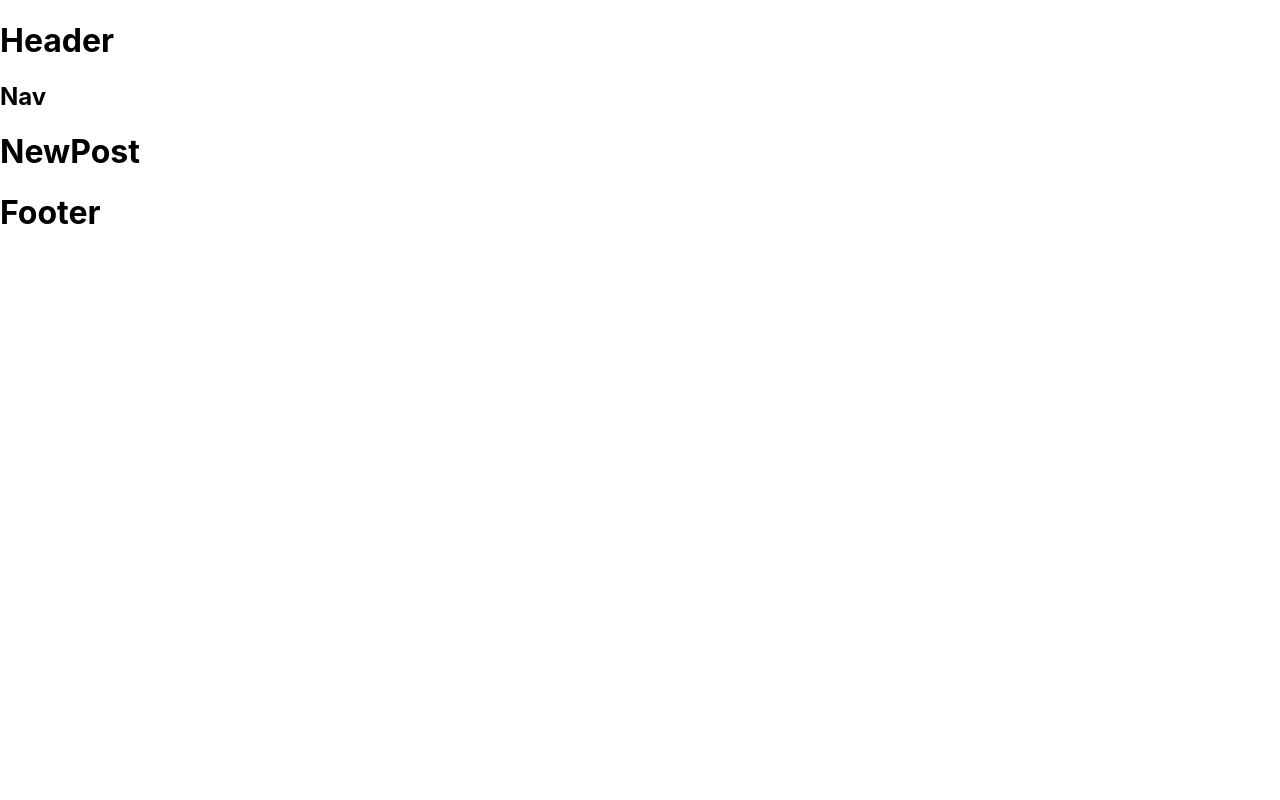
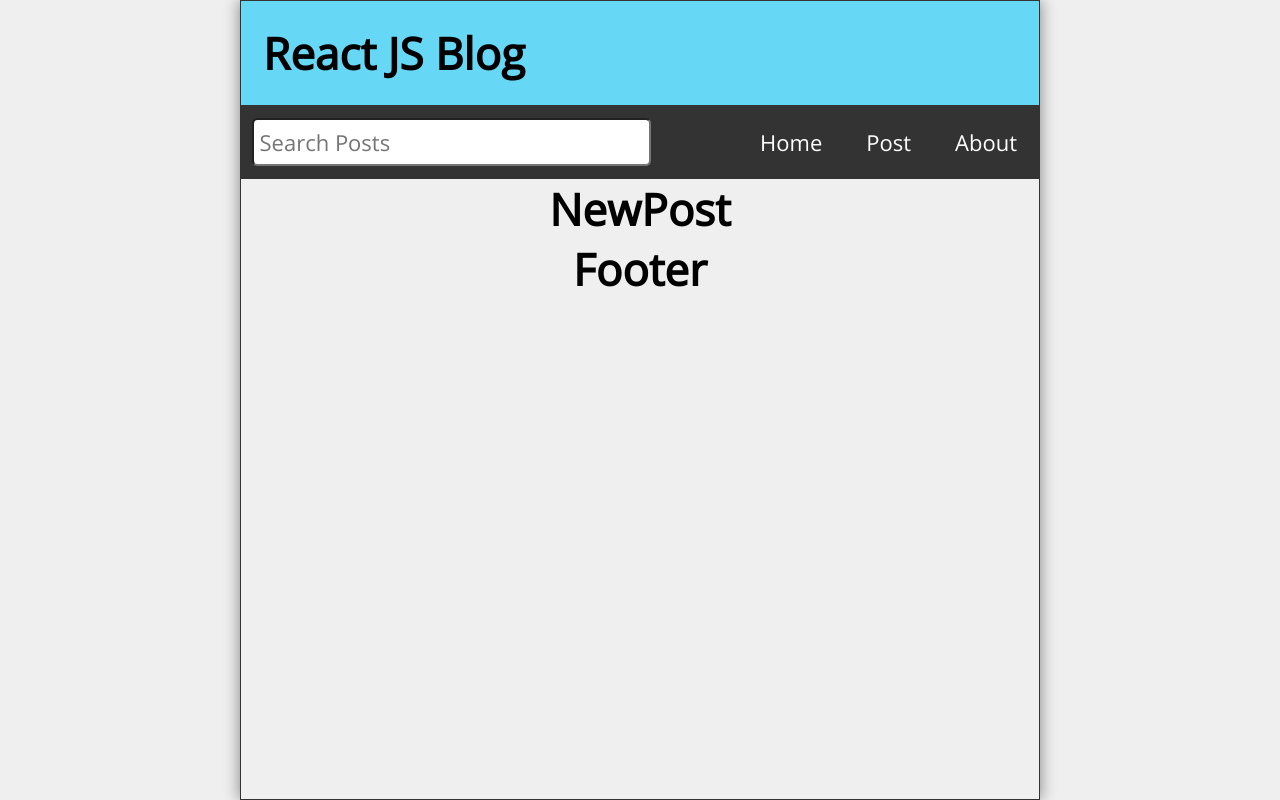
Before and after one commit to lavitzwind/react-router-blog, a React (Create React App) app: page /post in a window 1280 px wide. Built offline with nearby package versions, Linux system fonts and the light colour scheme.

Commit message:
nav component and search state

```diff
--- a/src/App.js
+++ b/src/App.js
@@ -10,9 +10,11 @@
 import { useState, useEffect } from "react";
 
 function App() {
+	const [search, setSearch] = useState([]);
+
 	return (
 		<div className="App">
-			<Header />
+			<Header title="React JS Blog" />
 			<Nav />
 			<Switch>
 				<Route exact path="/">
--- a/src/Header.js
+++ b/src/Header.js
@@ -1,7 +1,7 @@
-const Header = () => {
+const Header = ({ title }) => {
 	return (
-		<header>
-			<h1>Header</h1>
+		<header className="Header">
+			<h1>{title}</h1>
 		</header>
 	);
 };
--- a/src/Nav.js
+++ b/src/Nav.js
@@ -1,7 +1,29 @@
-const Nav = () => {
+import { Link } from "react-router-dom";
+
+const Nav = ({ search, setSearch }) => {
 	return (
-		<nav>
-			<h1>Nav</h1>
+		<nav className="Nav">
+			<form className="searchForm" onSubmit={(e) => e.preventDefault()}>
+				<label htmlFor="search">Search Posts</label>
+				<input
+					id="search"
+					type="text"
+					placeholder="Search Posts"
+					value={search}
+					onChange={(e) => setSearch(e.target.value)}
+				/>
+			</form>
+			<ul>
+				<li>
+					<Link to="/">Home</Link>
+				</li>
+				<li>
+					<Link to="/post">Post</Link>
+				</li>
+				<li>
+					<Link to="/about">About</Link>
+				</li>
+			</ul>
 		</nav>
 	);
 };
--- a/src/index.css
+++ b/src/index.css
@@ -1,13 +1,276 @@
-body {
-  margin: 0;
-  font-family: -apple-system, BlinkMacSystemFont, 'Segoe UI', 'Roboto', 'Oxygen',
-    'Ubuntu', 'Cantarell', 'Fira Sans', 'Droid Sans', 'Helvetica Neue',
-    sans-serif;
-  -webkit-font-smoothing: antialiased;
-  -moz-osx-font-smoothing: grayscale;
+@import url("https://fonts.googleapis.com/css2?family=Open+Sans&display=swap");
+
+* {
+	margin: 0;
+	padding: 0;
+	box-sizing: border-box;
 }
 
-code {
-  font-family: source-code-pro, Menlo, Monaco, Consolas, 'Courier New',
-    monospace;
+html {
+	font-size: 16px;
 }
+
+body {
+	min-height: 100vh;
+	font-family: "Open Sans", sans-serif;
+	-webkit-font-smoothing: antialiased;
+	-moz-osx-font-smoothing: grayscale;
+	display: flex;
+	background-color: #efefef;
+}
+
+#root {
+	flex-grow: 1;
+	display: flex;
+	justify-content: center;
+	align-items: center;
+}
+
+.App {
+	width: 100%;
+	max-width: 800px;
+	height: 100vh;
+	display: flex;
+	flex-direction: column;
+	justify-content: flex-start;
+	align-items: center;
+	border: 1px solid #333;
+	box-shadow: 0px 0px 15px gray;
+}
+
+.Header,
+.Footer {
+	width: 100%;
+	background-color: #66d8f5;
+	padding: 1rem;
+	display: flex;
+	justify-content: space-between;
+	align-items: center;
+}
+
+.Header h1 {
+	font-size: 1.5rem;
+}
+
+.Header svg {
+	font-size: 2rem;
+}
+
+.Footer {
+	padding: 0.75rem;
+	display: grid;
+	place-content: center;
+}
+
+.Nav {
+	width: 100%;
+	background-color: #333;
+	display: flex;
+	flex-direction: column;
+	justify-content: flex-start;
+	align-items: flex-start;
+}
+
+.searchForm {
+	width: 80%;
+	padding: 1rem 0 0 0.75rem;
+}
+
+.searchForm input[type="text"] {
+	font-family: "Open Sans", sans-serif;
+	width: 100%;
+	min-height: 48px;
+	font-size: 1rem;
+	padding: 0.25rem;
+	border-radius: 0.25rem;
+	outline: none;
+}
+
+.searchForm label {
+	position: absolute;
+	left: -99999px;
+}
+
+.Nav ul {
+	color: #fff;
+	list-style-type: none;
+	display: flex;
+	flex-wrap: nowrap;
+	align-items: center;
+}
+
+.Nav li {
+	padding: 1rem;
+}
+
+.Nav li:hover,
+.Nav li:focus {
+	padding: 1rem;
+}
+
+.Nav li a {
+	color: #fff;
+	text-decoration: none;
+}
+
+.Nav li:hover,
+.Nav li:focus,
+.Nav li:hover a,
+.Nav li:focus a {
+	background-color: #eee;
+	color: #333;
+}
+
+.Nav li:hover a,
+.Nav li:focus a {
+	cursor: pointer;
+}
+
+.Home,
+.NewPost,
+.PostPage,
+.About,
+.Missing {
+	width: 100%;
+	flex-grow: 1;
+	padding: 1rem;
+	overflow-y: auto;
+	background-color: #fff;
+}
+
+.post {
+	margin-top: 1rem;
+	padding-bottom: 1rem;
+	border-bottom: 1px solid lightgray;
+}
+
+.Home .post a {
+	text-decoration: none;
+}
+
+.Home .post a,
+.Home .post a:visited {
+	color: #000;
+}
+
+.post:first-child {
+	margin-top: 0;
+}
+
+.post:last-child {
+	border-bottom: none;
+}
+
+.postDate {
+	font-size: 0.75rem;
+	margin-top: 0.25rem;
+}
+
+.postBody {
+	margin: 1rem 0;
+}
+
+.newPostForm {
+	display: flex;
+	flex-direction: column;
+}
+
+.newPostForm label {
+	margin-top: 1rem;
+}
+
+.newPostForm input[type="text"],
+.newPostForm textarea {
+	font-family: "Open Sans", sans-serif;
+	width: 100%;
+	min-height: 48px;
+	font-size: 1rem;
+	padding: 0.25rem;
+	border-radius: 0.25rem;
+	margin-right: 0.25rem;
+	outline: none;
+}
+
+.newPostForm textarea {
+	height: 100px;
+}
+
+.newPostForm button {
+	margin-top: 1rem;
+	height: 48px;
+	min-width: 48px;
+	border-radius: 10px;
+	padding: 0.5rem;
+	font-size: 1rem;
+	cursor: pointer;
+}
+
+.Missing h2,
+.PostPage h2,
+.Missing p,
+.PostPage p {
+	margin-bottom: 1rem;
+}
+
+.PostPage button {
+	height: 48px;
+	min-width: 48px;
+	border-radius: 0.25rem;
+	padding: 0.5rem;
+	font-size: 1rem;
+	background-color: red;
+	color: #fff;
+	cursor: pointer;
+}
+
+.statusMsg {
+	margin-top: 2rem;
+}
+
+@media only screen and (min-width: 610px) {
+	html {
+		font-size: 22px;
+	}
+
+	.Header h1 {
+		font-size: 2rem;
+	}
+
+	.Nav {
+		flex-direction: row;
+		flex-wrap: nowrap;
+		justify-content: space-between;
+		align-items: center;
+	}
+
+	.Nav ul {
+		text-align: right;
+	}
+
+	.Nav li:hover,
+	.Nav li:focus,
+	.Nav li:hover a,
+	.Nav li:focus a {
+		background-color: #eee;
+		color: #333;
+	}
+
+	.searchForm {
+		width: 50%;
+		padding: 0.5rem 0;
+	}
+
+	.searchForm input[type="text"] {
+		margin-left: 0.5rem;
+	}
+
+	.newPostForm textarea {
+		height: 300px;
+	}
+}
+
+@media only screen and (min-width: 992px) {
+	.Header svg {
+		font-size: 3rem;
+	}
+}
```
